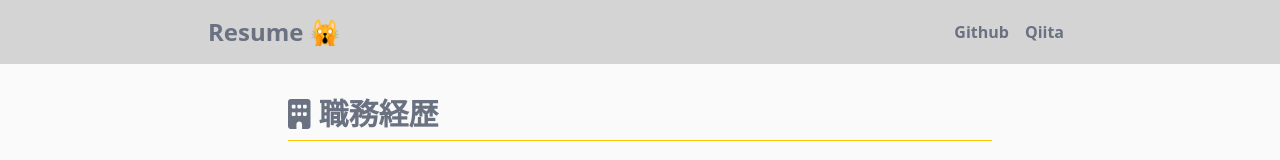
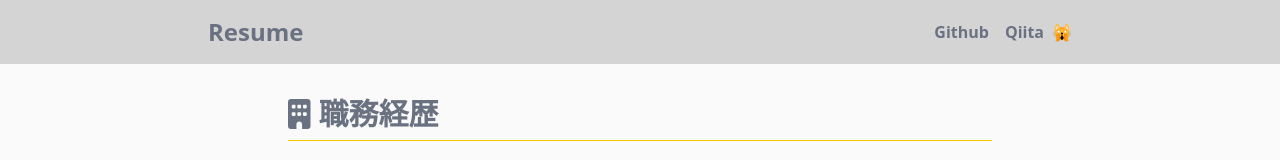
Before and after one commit to setodeve/Resume-Website, a Next.js app: page / in a window 1280 px wide. Shown: the top 160 px of the page. Built offline with nearby package versions, Linux system fonts and the light colour scheme.

Commit message:
feat: integrate framer-motion for animated cat display in Header component

```diff
--- a/src/components/Header.tsx
+++ b/src/components/Header.tsx
@@ -1,10 +1,10 @@
 "use client";
 import { useState, useEffect, useMemo } from 'react';
 import Link from 'next/link';
-
+import { motion } from 'framer-motion';
 
 export default function Header() {
-  const cats = useMemo(() => ['🐱','😺', '🙀', '😼'], []);
+  const cats = useMemo(() => ['🐱', '😺', '🙀', '😼'], []);
   const [cat, setCat] = useState(cats[0]);
 
   useEffect(() => {
@@ -15,10 +15,23 @@ export default function Header() {
   return (
     <header className="inset-x-0 bg-neutral-300 dark:bg-neutral-900 sm:relative">
       <div className="mx-auto justify-between p-3 sm:flex sm:justify-between sm:max-w-4xl sm:p-4">
-        <div className="text-2xl font-bold">Resume {cat}</div>
+        <div className="text-2xl font-bold">Resume</div>
         <div className="flex items-center font-bold justify-end">
           <Link className="mx-2" href="https://github.com/setodeve" target="_blank" aria-label="GitHub">Github</Link>
           <Link className="mx-2" href="https://qiita.com/keiswe" target="_blank" aria-label="Qiita">Qiita</Link>
+          <motion.span
+            className="inline-block"
+            animate={{
+              y: [0, -5, 0],
+            }}
+            transition={{
+              duration: 2,
+              ease: "easeInOut",
+              repeat: Infinity,
+            }}
+          >
+            {cat}
+          </motion.span>
         </div>
       </div>
     </header>
```
